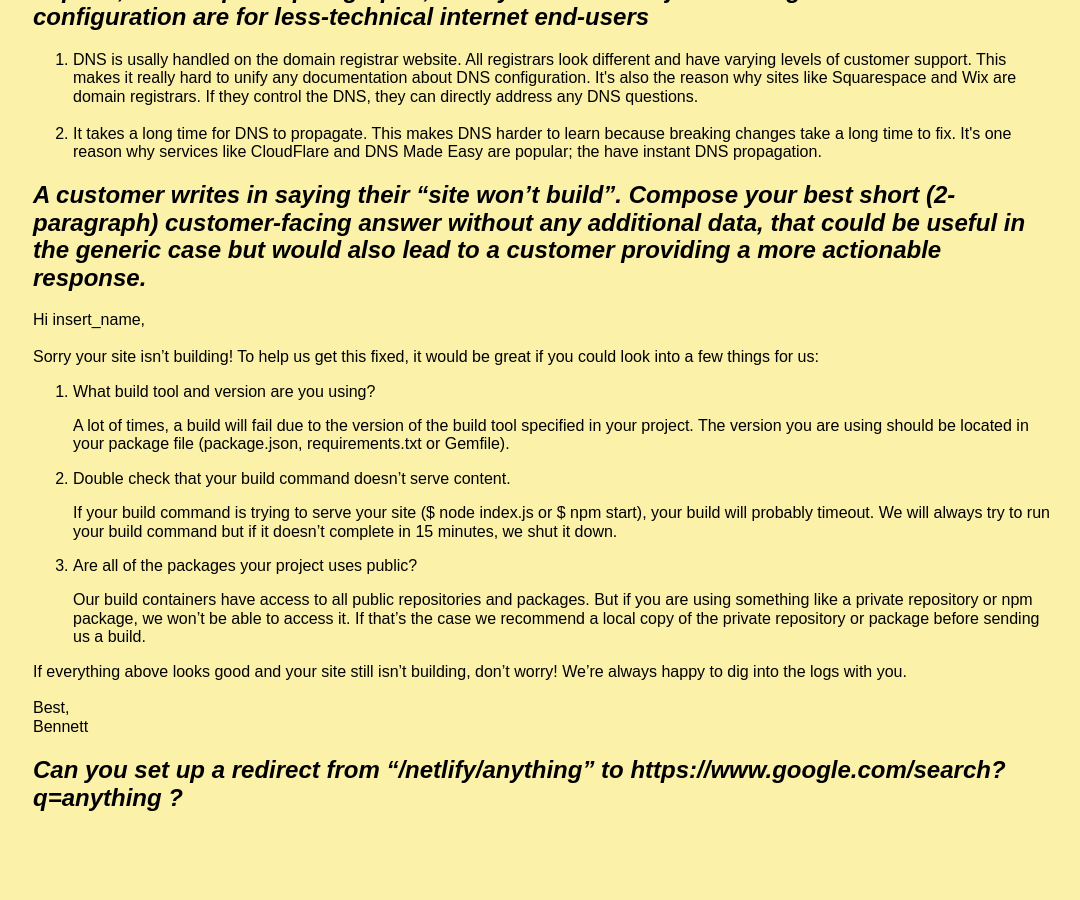
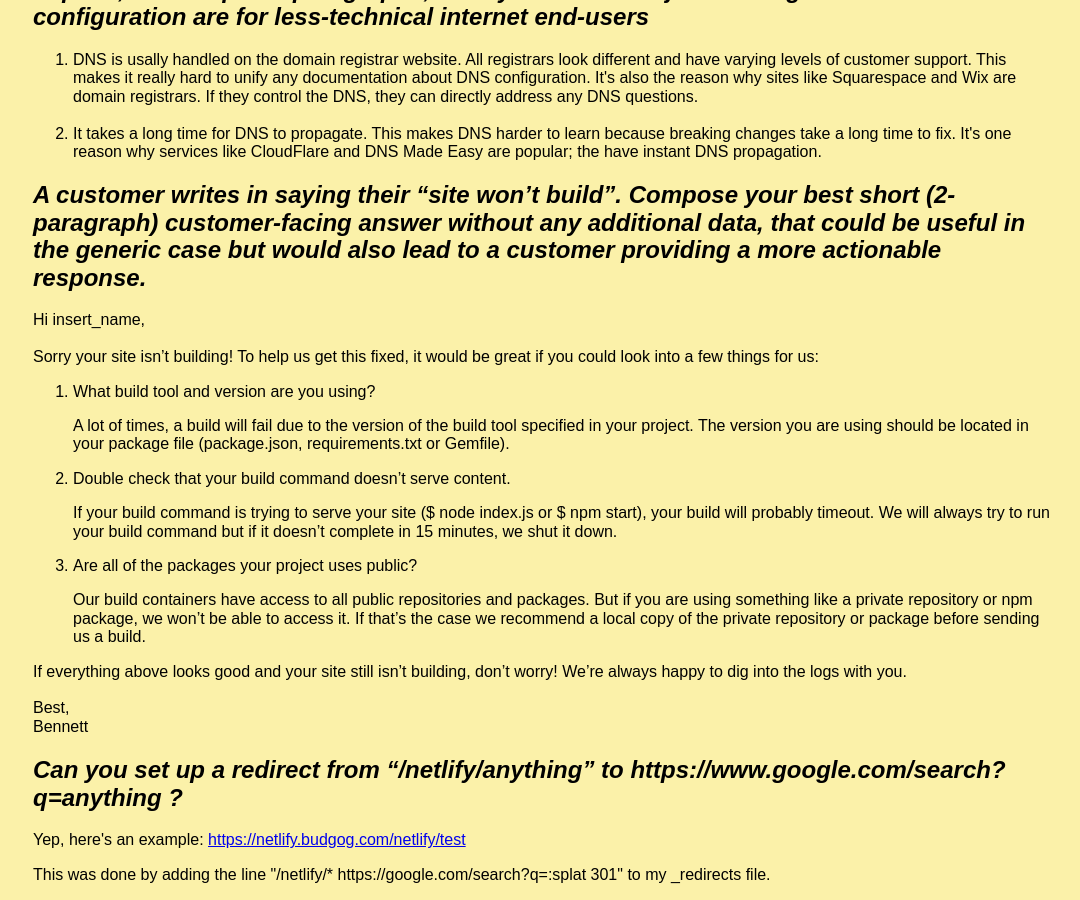
Before and after one commit to siegbenn/netlify-support, a Jekyll site: the page built from index.md, in a window 1280 px wide and 900 px high, scrolled down 1728 px. Shown: the whole window, without its empty margins (95-1175 px from the left). Built offline with Jekyll 4.4.1, drawn with Linux system fonts in a browser that asks for light colours; before the commit the page ends 2559 px from its top, so only the background shows below that.

Commit message:
Added response to bonus question.

```diff
--- a/_includes/bonus.html
+++ b/_includes/bonus.html
@@ -1,5 +1,7 @@
 <!-- start bonus.html -->
 
 <h2 class="i">Can you set up a redirect from “/netlify/anything” to https://www.google.com/search?q=anything ?</h2>
+<p>Yep, here's an example: <a href="{{site.url}}/netlify/test">{{site.url}}/netlify/test</a></p>
+<p>This was done by adding the line "/netlify/*  https://google.com/search?q=:splat  301" to my _redirects file.</p>
 
 <!-- end bonus.html -->
```
Also changed, not shown: 2 other files.
